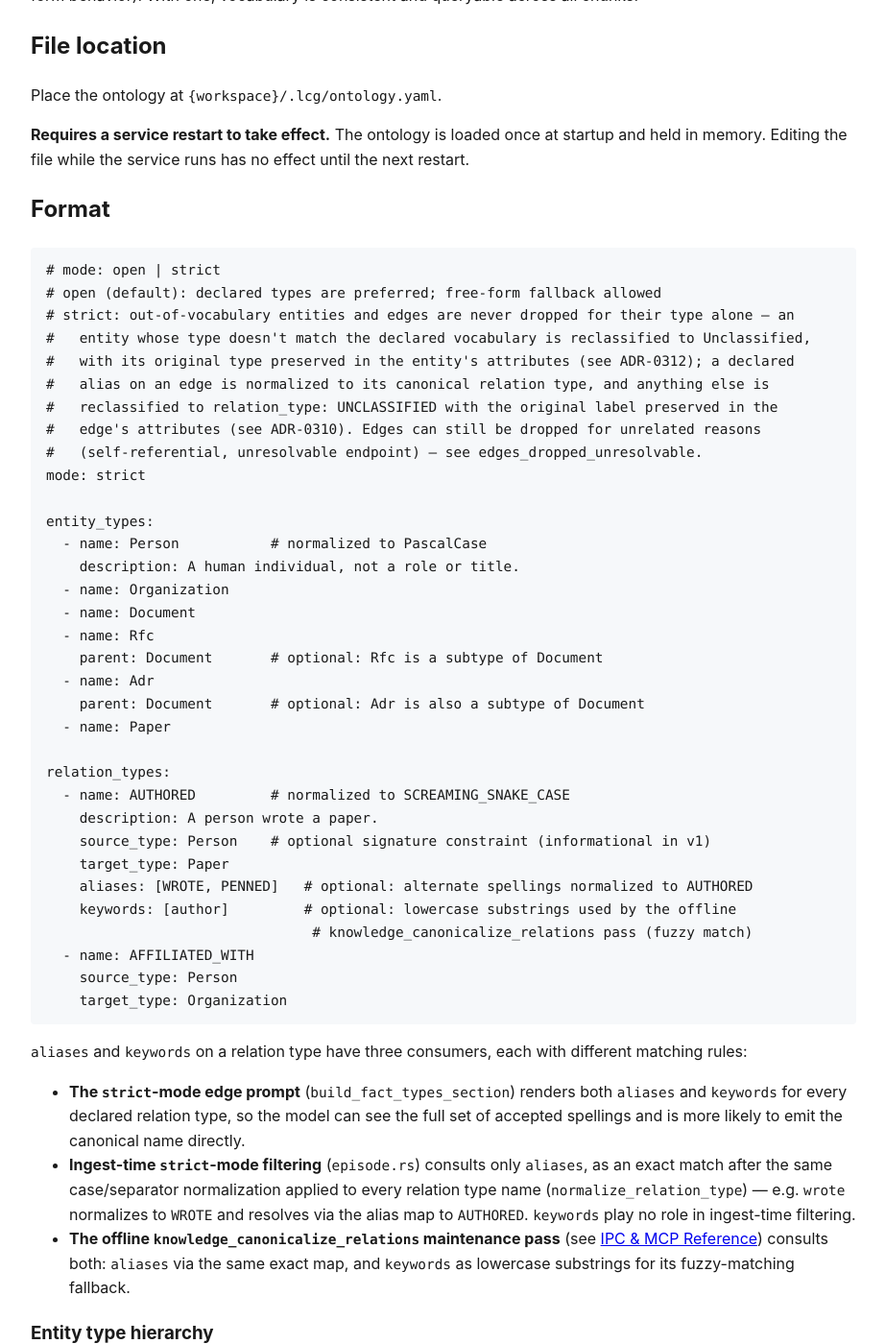
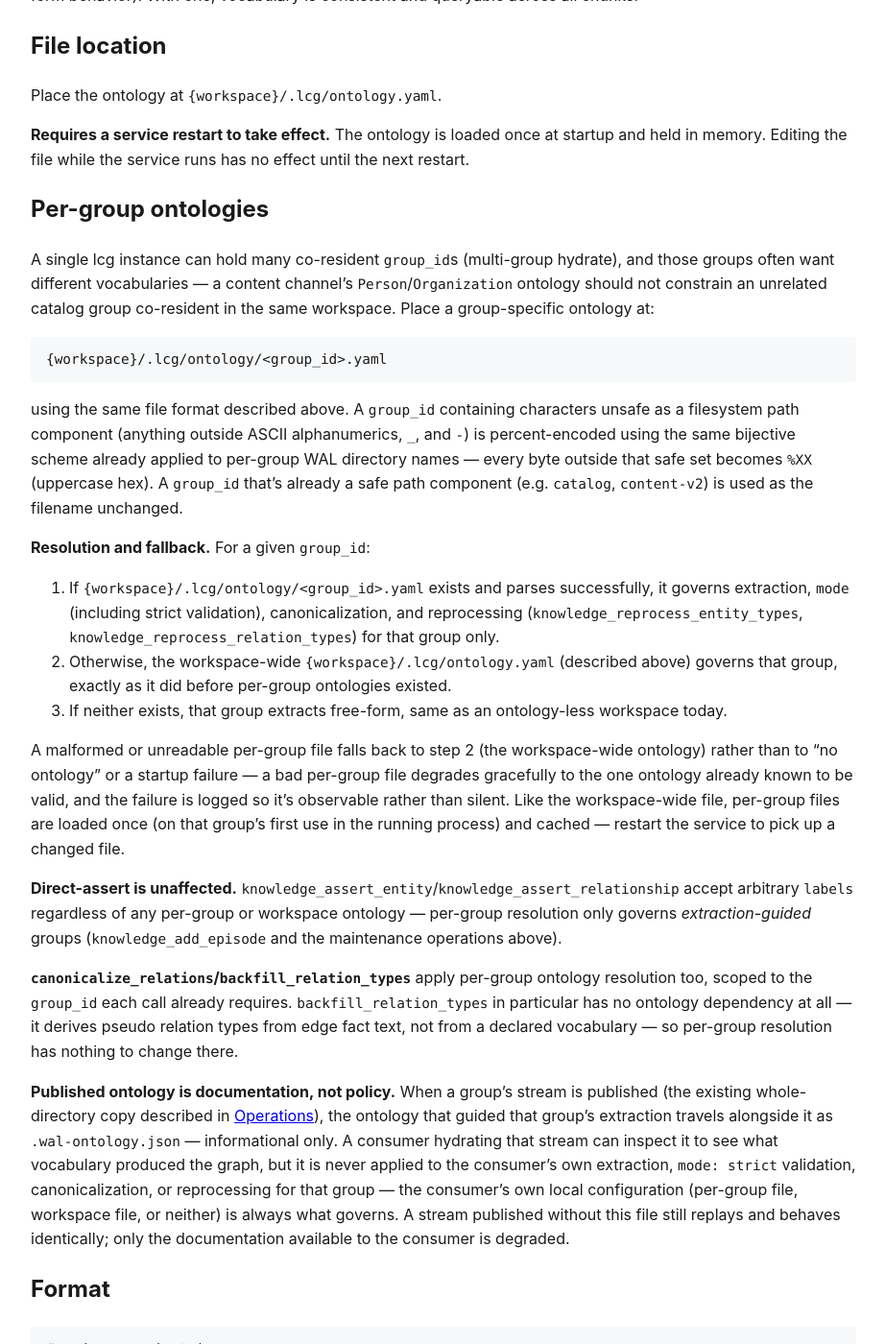
Before and after one commit to verveguy/liminis-context-graph, a Jekyll site: the page built from docs/ontology.md, in a window 1280 px wide and 1400 px high, scrolled down 257 px. Shown: the whole window at 96% size, without its empty margins (178-1100 px from the left). Built offline with Jekyll 4.4.1, drawn with Linux system fonts in a browser that asks for light colours.

Commit message:
docs(ontology): document per-group ontology files (issue #446)
Adds a "Per-group ontologies" section covering file location and
FR-004 percent-encoding, the three-step resolution/fallback order,
malformed-file behavior, the no-hot-reload/restart contract, why
direct-assert is unaffected, canonicalize/backfill scoping, and that
the published .wal-ontology.json sidecar is documentation-only and
never governs a consumer's own behavior.

````diff
--- a/docs/ontology.md
+++ b/docs/ontology.md
@@ -12,6 +12,56 @@ title: Ontology
 Place the ontology at `{workspace}/.lcg/ontology.yaml`.
 
 **Requires a service restart to take effect.** The ontology is loaded once at startup and held in memory. Editing the file while the service runs has no effect until the next restart.
+
+## Per-group ontologies
+
+A single lcg instance can hold many co-resident `group_id`s (multi-group hydrate), and those
+groups often want different vocabularies — a content channel's `Person`/`Organization` ontology
+should not constrain an unrelated catalog group co-resident in the same workspace. Place a
+group-specific ontology at:
+
+```
+{workspace}/.lcg/ontology/<group_id>.yaml
+```
+
+using the same file format described above. A `group_id` containing characters unsafe as a
+filesystem path component (anything outside ASCII alphanumerics, `_`, and `-`) is percent-encoded
+using the same bijective scheme already applied to per-group WAL directory names — every byte
+outside that safe set becomes `%XX` (uppercase hex). A `group_id` that's already a safe path
+component (e.g. `catalog`, `content-v2`) is used as the filename unchanged.
+
+**Resolution and fallback.** For a given `group_id`:
+
+1. If `{workspace}/.lcg/ontology/<group_id>.yaml` exists and parses successfully, it governs
+   extraction, `mode` (including strict validation), canonicalization, and reprocessing
+   (`knowledge_reprocess_entity_types`, `knowledge_reprocess_relation_types`) for that group only.
+2. Otherwise, the workspace-wide `{workspace}/.lcg/ontology.yaml` (described above) governs that
+   group, exactly as it did before per-group ontologies existed.
+3. If neither exists, that group extracts free-form, same as an ontology-less workspace today.
+
+A malformed or unreadable per-group file falls back to step 2 (the workspace-wide ontology) rather
+than to "no ontology" or a startup failure — a bad per-group file degrades gracefully to the one
+ontology already known to be valid, and the failure is logged so it's observable rather than
+silent. Like the workspace-wide file, per-group files are loaded once (on that group's first use
+in the running process) and cached — restart the service to pick up a changed file.
+
+**Direct-assert is unaffected.** `knowledge_assert_entity`/`knowledge_assert_relationship` accept
+arbitrary `labels` regardless of any per-group or workspace ontology — per-group resolution only
+governs *extraction-guided* groups (`knowledge_add_episode` and the maintenance operations above).
+
+**`canonicalize_relations`/`backfill_relation_types`** apply per-group ontology resolution too,
+scoped to the `group_id` each call already requires. `backfill_relation_types` in particular has no
+ontology dependency at all — it derives pseudo relation types from edge fact text, not from a
+declared vocabulary — so per-group resolution has nothing to change there.
+
+**Published ontology is documentation, not policy.** When a group's stream is published (the
+existing whole-directory copy described in [Operations](operations.md)), the ontology that guided
+that group's extraction travels alongside it as `.wal-ontology.json` — informational only. A
+consumer hydrating that stream can inspect it to see what vocabulary produced the graph, but it is
+never applied to the consumer's own extraction, `mode: strict` validation, canonicalization, or
+reprocessing for that group — the consumer's own local configuration (per-group file, workspace
+file, or neither) is always what governs. A stream published without this file still replays and
+behaves identically; only the documentation available to the consumer is degraded.
 
 ## Format
 
````
